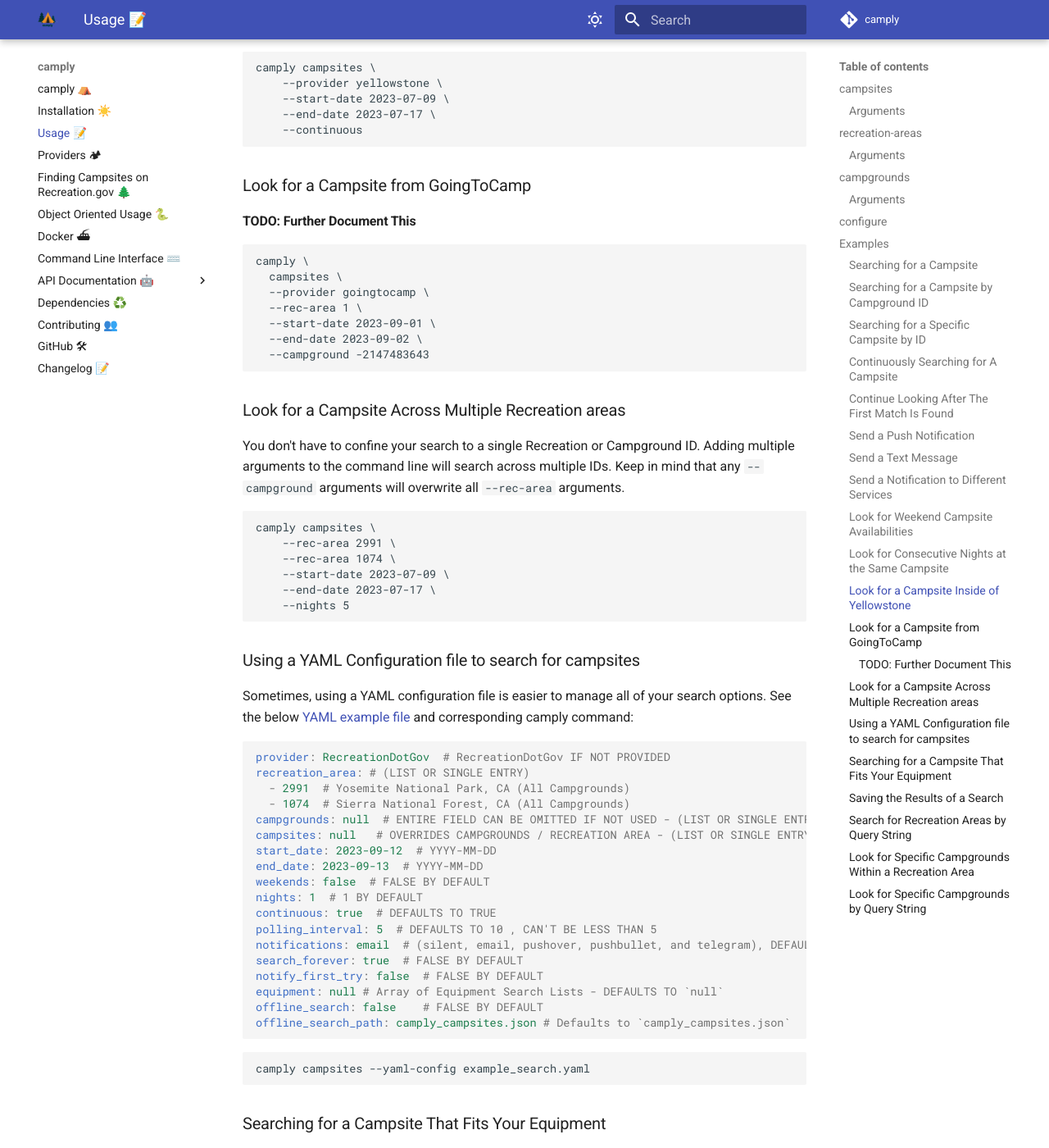
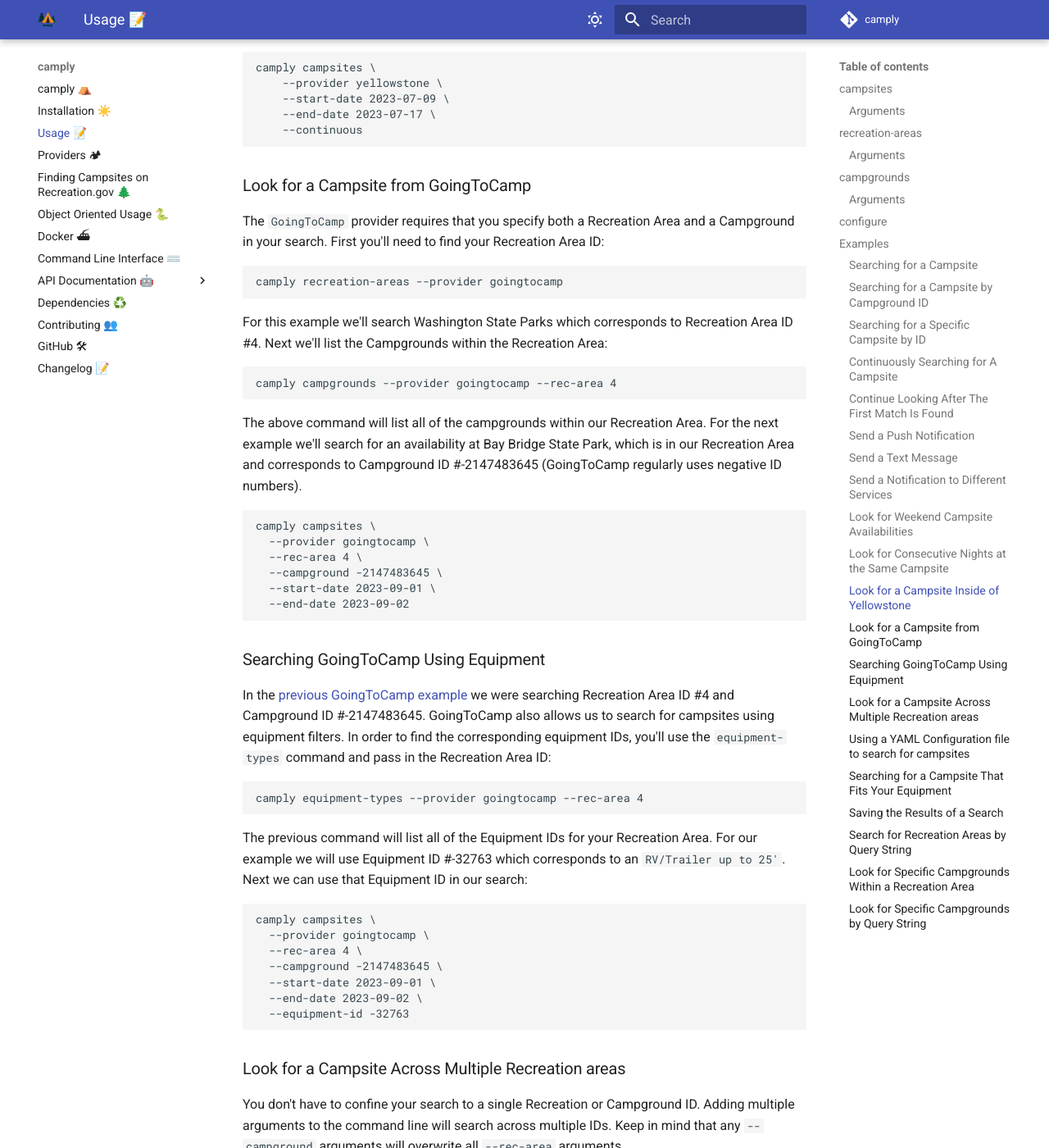
Before and after one commit to juftin/camply, an MkDocs documentation site: the page built from docs/command_line_usage.md, in a window 1280 px wide and 1400 px high, scrolled down 8079 px. Shown: the whole window at 82% size. Built offline with MkDocs 1.6.1 and Material for MkDocs 9.7.7, drawn with Linux system fonts in a browser that asks for light colours; comment, search, counter and statistics services are not loaded.

Commit message:
GoingToCamp Documentation

````diff
--- a/docs/command_line_usage.md
+++ b/docs/command_line_usage.md
@@ -376,16 +376,57 @@
 
 ### Look for a Campsite from GoingToCamp
 
-#### TODO: Further Document This
+The `GoingToCamp` provider requires that you specify both a Recreation Area and a
+Campground in your search. First you'll need to find your Recreation Area ID:
 
 ```commandline
-camply \
-  campsites \
+camply recreation-areas --provider goingtocamp
+```
+
+For this example we'll search Washington State Parks which corresponds to Recreation Area ID #4.
+Next we'll list the Campgrounds within the Recreation Area:
+
+```commandline
+camply campgrounds --provider goingtocamp --rec-area 4
+```
+
+The above command will list all of the campgrounds within our Recreation Area.
+For the next example we'll search for an availability at Bay Bridge State Park,
+which is in our Recreation Area and corresponds to Campground ID #-2147483645
+(GoingToCamp regularly uses negative ID numbers).
+
+```commandline
+camply campsites \
   --provider goingtocamp \
-  --rec-area 1 \
+  --rec-area 4 \
+  --campground -2147483645 \
+  --start-date 2023-09-01 \
+  --end-date 2023-09-02
+```
+
+### Searching GoingToCamp Using Equipment
+
+In the [previous GoingToCamp example](#look-for-a-campsite-from-goingtocamp) we were searching
+Recreation Area ID #4 and Campground ID #-2147483645. GoingToCamp also allows
+us to search for campsites using equipment filters. In order to find the corresponding equipment
+IDs, you'll use the `equipment-types` command and pass in the Recreation Area ID:
+
+```commandline
+camply equipment-types --provider goingtocamp --rec-area 4
+```
+
+The previous command will list all of the Equipment IDs for your Recreation Area.
+For our example we will use Equipment ID #-32763 which corresponds to an `RV/Trailer up to 25'`.
+Next we can use that Equipment ID in our search:
+
+```commandline
+camply campsites \
+  --provider goingtocamp \
+  --rec-area 4 \
+  --campground -2147483645 \
   --start-date 2023-09-01 \
   --end-date 2023-09-02 \
-  --campground -2147483643
+  --equipment-id -32763
 ```
 
 ### Look for a Campsite Across Multiple Recreation areas
````
Also changed, not shown: README.md (+1 -0 lines), docs/index.md (+1 -0 lines), docs/providers.md (+26 -2 lines).
